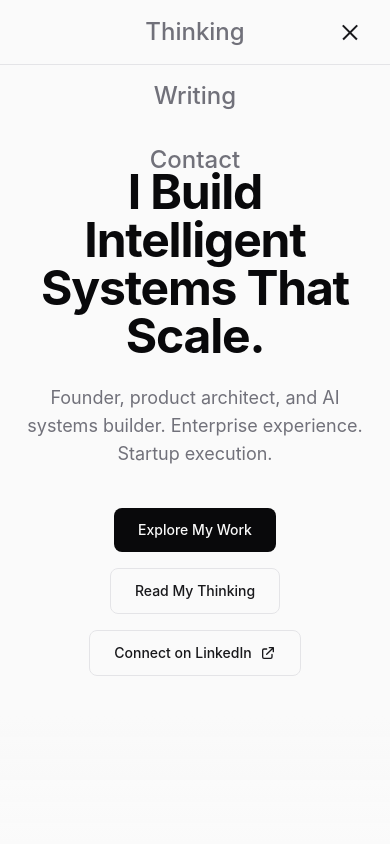
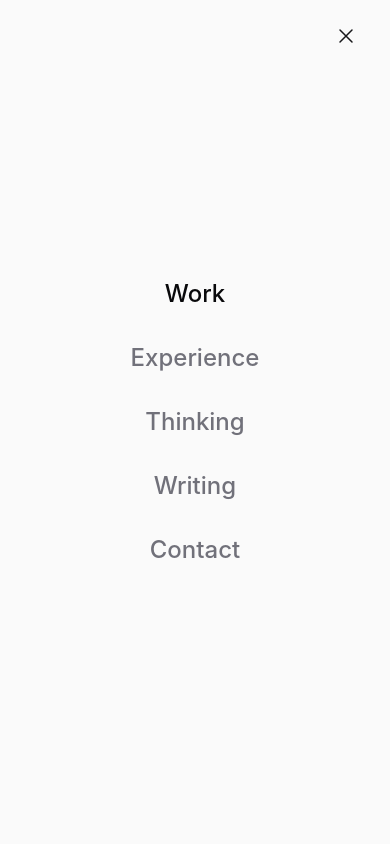
Before and after one commit to iwoork/efrenmacasaet, a Next.js app: page / in a window 390 px wide. Both pictures are taken after a click on the button 350 px from the left and 32 px from the top of the page. Shown: the top 844 px of the page. Built offline with nearby package versions, Linux system fonts and the light colour scheme.

Commit message:
feat: clean minimalist E logo + fix mobile menu overlay z-index
Co-Authored-By: Claude Opus 4.6 (1M context) <noreply@anthropic.com>

```diff
--- a/src/components/Header.tsx
+++ b/src/components/Header.tsx
@@ -17,7 +17,6 @@ export default function Header() {
   const [mobileOpen, setMobileOpen] = useState(false);
   const [activeSection, setActiveSection] = useState("");
 
-  // Track scroll position for header background
   useEffect(() => {
     const onScroll = () => setScrolled(window.scrollY > 20);
     window.addEventListener("scroll", onScroll, { passive: true });
@@ -25,7 +24,6 @@ export default function Header() {
     return () => window.removeEventListener("scroll", onScroll);
   }, []);
 
-  // Track active section via Intersection Observer
   useEffect(() => {
     const sectionIds = ["what-i-build", "experience", "principles", "writing", "contact"];
     const observers: IntersectionObserver[] = [];
@@ -50,7 +48,6 @@ export default function Header() {
     return () => observers.forEach((o) => o.disconnect());
   }, []);
 
-  // Lock body scroll when mobile menu is open
   useEffect(() => {
     document.body.style.overflow = mobileOpen ? "hidden" : "";
     return () => { document.body.style.overflow = ""; };
@@ -61,52 +58,70 @@ export default function Header() {
   }, []);
 
   return (
+    <>
+      {/* Mobile menu overlay — rendered outside header to avoid z-index stacking issues */}
+      {mobileOpen && (
+        <div
+          className="fixed inset-0 z-[60] flex flex-col items-center justify-center md:hidden"
+          style={{ backgroundColor: "var(--color-bg)" }}
+        >
+          {/* Close button */}
+          <button
+            type="button"
+            onClick={() => setMobileOpen(false)}
+            className="absolute top-4 right-6 flex h-10 w-10 items-center justify-center"
+            aria-label="Close menu"
+          >
+            <svg width="20" height="20" viewBox="0 0 20 20" fill="none" stroke="var(--color-text-primary)" strokeWidth="1.5" strokeLinecap="round">
+              <path d="M4 4l12 12M16 4L4 16" />
+            </svg>
+          </button>
+
+          <nav className="flex flex-col items-center gap-8">
+            {NAV_LINKS.map((link) => (
+              <a
+                key={link.label}
+                href={link.href}
+                onClick={handleNavClick}
+                className={`text-2xl font-medium transition-colors duration-200 ${
+                  activeSection === link.href
+                    ? "text-[var(--color-accent)]"
+                    : "text-[var(--color-text-secondary)] hover:text-[var(--color-text-primary)]"
+                }`}
+              >
+                {link.label}
+              </a>
+            ))}
+          </nav>
+        </div>
+      )}
+
       <header
-      className={`fixed top-0 right-0 left-0 z-50 border-b border-[var(--color-border)] bg-[var(--color-bg)]/80 backdrop-blur-lg transition-all duration-300 md:border-transparent md:bg-transparent md:backdrop-blur-none ${
-        scrolled || mobileOpen
-          ? "md:border-[var(--color-border)] md:bg-[var(--color-bg)]/80 md:backdrop-blur-lg"
-          : ""
-      }`}
+        className="fixed top-0 right-0 left-0 z-50 transition-all duration-300"
+        style={
+          scrolled
+            ? { backgroundColor: "color-mix(in srgb, var(--color-bg) 80%, transparent)", backdropFilter: "blur(12px)", borderBottom: "1px solid var(--color-border)" }
+            : { backgroundColor: "color-mix(in srgb, var(--color-bg) 80%, transparent)", backdropFilter: "blur(12px)", borderBottom: "1px solid var(--color-border)" }
+        }
       >
         <nav className="mx-auto flex max-w-6xl items-center justify-between px-6 py-4">
           {/* Logo / Name */}
           <a
             href="#hero"
-          className="flex items-center gap-2.5 transition-colors duration-200 group"
+            className="flex items-center gap-2 transition-colors duration-200 group"
           >
             <svg
-            width="28"
-            height="28"
-            viewBox="0 0 64 64"
+              width="22"
+              height="22"
+              viewBox="0 0 32 32"
               fill="none"
-            className="transition-colors duration-200"
               aria-hidden="true"
             >
-            {/* Head shape */}
-            <ellipse cx="32" cy="30" rx="16" ry="18" fill="var(--color-text-secondary)" opacity="0.25" />
-            <ellipse cx="32" cy="30" rx="15" ry="17" fill="var(--color-bg)" />
-            {/* Face skin */}
-            <ellipse cx="32" cy="32" rx="13" ry="14" fill="var(--color-text-secondary)" opacity="0.15" />
-            {/* Spiky hair */}
-            <path d="M17 25c0-10 7-17 15-17s15 7 15 17" fill="var(--color-accent)" />
-            <path d="M17 25c1-4 3-8 5-10l-2-3 5 2c2-3 4-5 7-6l-1-3 4 3c2-1 5-2 7-1l1-3 1 4c3 1 5 3 6 5l3-1-2 4c2 3 3 6 3 9z" fill="var(--color-accent)" />
-            {/* Ears */}
-            <ellipse cx="18" cy="30" rx="2.5" ry="3.5" fill="var(--color-text-secondary)" opacity="0.2" />
-            <ellipse cx="46" cy="30" rx="2.5" ry="3.5" fill="var(--color-text-secondary)" opacity="0.2" />
-            {/* Sunglasses */}
-            <rect x="20" y="27" width="11" height="7" rx="2" fill="var(--color-accent)" opacity="0.85" />
-            <rect x="33" y="27" width="11" height="7" rx="2" fill="var(--color-accent)" opacity="0.85" />
-            <path d="M31 30h2" stroke="var(--color-accent)" strokeWidth="1.5" />
-            <path d="M19 29h-1" stroke="var(--color-accent)" strokeWidth="1" />
-            <path d="M45 29h1" stroke="var(--color-accent)" strokeWidth="1" />
-            {/* Nose */}
-            <path d="M32 35v3.5" stroke="var(--color-text-secondary)" strokeWidth="1" strokeLinecap="round" opacity="0.4" />
-            {/* Slight smile */}
-            <path d="M28 41c2 2 6 2 8 0" stroke="var(--color-text-secondary)" strokeWidth="1" strokeLinecap="round" fill="none" opacity="0.5" />
-            {/* Goatee */}
-            <path d="M29 42c1 2 2 3 3 3s2-1 3-3" stroke="var(--color-accent)" strokeWidth="1.5" strokeLinecap="round" fill="none" opacity="0.4" />
-            {/* Jaw line */}
-            <path d="M19 30c0 10 5 17 13 17s13-7 13-17" fill="none" stroke="var(--color-text-secondary)" strokeWidth="0.5" opacity="0.15" />
+              <rect width="32" height="32" rx="8" fill="var(--color-accent-blue)" />
+              <path
+                d="M9 8h14v3H12.5v4h9v3h-9v4H23v3H9z"
+                fill="white"
+              />
             </svg>
             <span className="text-sm font-semibold tracking-tight text-[var(--color-accent)] group-hover:text-[var(--color-text-primary)]">
               {SITE.name}
@@ -136,56 +151,19 @@ export default function Header() {
             <ThemeToggle />
             <button
               type="button"
-            onClick={() => setMobileOpen((prev) => !prev)}
-            className="relative z-50 flex h-8 w-8 items-center justify-center"
-            aria-label={mobileOpen ? "Close menu" : "Open menu"}
-            aria-expanded={mobileOpen}
+              onClick={() => setMobileOpen(true)}
+              className="flex h-8 w-8 items-center justify-center"
+              aria-label="Open menu"
             >
               <div className="flex w-5 flex-col gap-[5px]">
-              <span
-                className={`block h-[1.5px] w-full bg-[var(--color-text-primary)] transition-all duration-300 ${
-                  mobileOpen ? "translate-y-[6.5px] rotate-45" : ""
-                }`}
-              />
-              <span
-                className={`block h-[1.5px] w-full bg-[var(--color-text-primary)] transition-all duration-300 ${
-                  mobileOpen ? "opacity-0" : ""
-                }`}
-              />
-              <span
-                className={`block h-[1.5px] w-full bg-[var(--color-text-primary)] transition-all duration-300 ${
-                  mobileOpen ? "-translate-y-[6.5px] -rotate-45" : ""
-                }`}
-              />
+                <span className="block h-[1.5px] w-full bg-[var(--color-text-primary)]" />
+                <span className="block h-[1.5px] w-full bg-[var(--color-text-primary)]" />
+                <span className="block h-[1.5px] w-full bg-[var(--color-text-primary)]" />
               </div>
             </button>
           </div>
         </nav>
-
-      {/* Mobile menu overlay */}
-      {mobileOpen && (
-        <div
-          className="fixed inset-0 z-40 flex flex-col items-center justify-center md:hidden"
-          style={{ backgroundColor: "var(--color-bg)" }}
-        >
-          <div className="flex flex-col items-center gap-8">
-            {NAV_LINKS.map((link) => (
-              <a
-                key={link.label}
-                href={link.href}
-                onClick={handleNavClick}
-                className={`text-2xl font-medium transition-colors duration-200 ${
-                  activeSection === link.href
-                    ? "text-[var(--color-accent)]"
-                    : "text-[var(--color-text-secondary)] hover:text-[var(--color-text-primary)]"
-                }`}
-              >
-                {link.label}
-              </a>
-            ))}
-          </div>
-        </div>
-      )}
       </header>
+    </>
   );
 }
```
Lines whose indentation alone changed are shown as unchanged.
